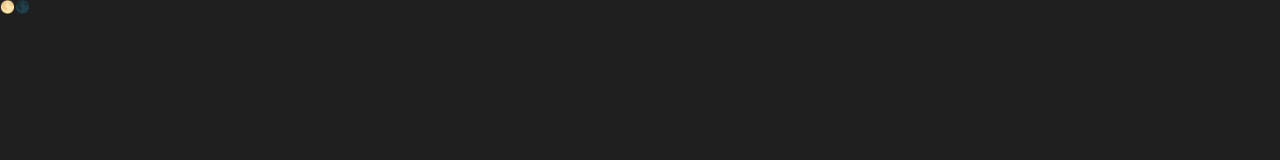
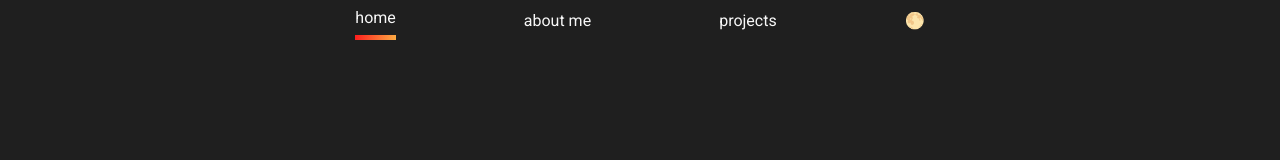
Before and after one commit to Kavery-pm/portfolioTemplate, a React (Vite) app: page / in a window 1280 px wide. Shown: the top 160 px of the page. Built offline with nearby package versions, Linux system fonts and the light colour scheme; grey boxes are pictures that could not be loaded.

Commit message:
toggled between dark and light mode

```diff
--- a/src/components/home/NavBar/Navbar.jsx
+++ b/src/components/home/NavBar/Navbar.jsx
@@ -1,9 +1,11 @@
+/* eslint-disable react/prop-types */
 import {Box} from "@mui/material";
 import Style from './Navbar.module.scss';
 import {Link,useLocation} from "react-router-dom";
 import { useState } from "react";
+import Toggler from "../Toggler";
 let colors = [" rgb(131,58,180),rgba(131, 58, 180, 1) 0%, rgba(253, 29, 29, 1) 50%, rgba(252, 176, 69, 1) 100%"];
-const Navbar = ()=>{
+const Navbar = ({darkMode,handleClick})=>{
     const location = useLocation();
     console.log(location.pathname)
 
@@ -43,7 +45,9 @@ return (
 
                     </Box>
                 ))}
-
+                <li>
+                    <Toggler darkMode={darkMode} handleClick={handleClick}/>
+                </li>
             </Box>
         </Box>
 
--- a/src/components/home/Toggler.jsx
+++ b/src/components/home/Toggler.jsx
@@ -1,10 +1,12 @@
+/* eslint-disable react/prop-types */
 import { Box } from "@mui/material";
 
-const Toggler = ()=>{
+const Toggler = ({darkMode,handleClick})=>{
 return (
     <Box fontSize={'1.5 rem'}>
- <span  aria-label="Full Moon" role="img">🌕</span>
- <span  aria-label="New Moon" role="img">🌑</span>
+        {darkMode ?  (<span onClick={handleClick} aria-label="Full Moon" role="img">🌕</span>):
+
+ (<span onClick={handleClick}  aria-label="New Moon" role="img">🌑</span>)}
     </Box>
 )
 }
--- a/src/layouts/BaseLayout.jsx
+++ b/src/layouts/BaseLayout.jsx
@@ -6,13 +6,31 @@ import AboutMe from "../components/AboutMe/aboutMe";
 import Project from "../components/projects/project";
 import Style from './BaseLayout.module.scss'
 import Toggler from "../components/home/Toggler";
+import { useState } from "react";
+import { useEffect } from "react";
 const BaseLayout = ()=>{
+const [darkMode, setdarkMode] = useState(true);
+useEffect(() => {
+   let detectedDarkMode = eval(localStorage.getItem('darkMode'));
+   console.log(detectedDarkMode);
+   if (detectedDarkMode) {
+      setdarkMode(detectedDarkMode)
+   } else {
+      localStorage.setItem('darkMode', 'false')
+   }
+}, [])
+
+const handleToggleDarkMode=()=> {
+   let oppositeOfCurrentDarkMode = !darkMode
+   localStorage.setItem('darkMode', `${oppositeOfCurrentDarkMode}`)
+   setdarkMode(oppositeOfCurrentDarkMode)
+}
     return (
-        <Box className={Style.dark} >
+        <Box className={darkMode ? Style.dark : Style.light} >
              <Grid container display={'flex'} flexDirection={'column'} minHeight={'100vh'}
                justifyContent={'space-between'}>
           <Grid item>
-              <Toggler/>
+             <Navbar darkMode={darkMode} handleClick={handleToggleDarkMode}/>
             </Grid>
             <Grid item flexGrow={1}>
                <Routes>
```
